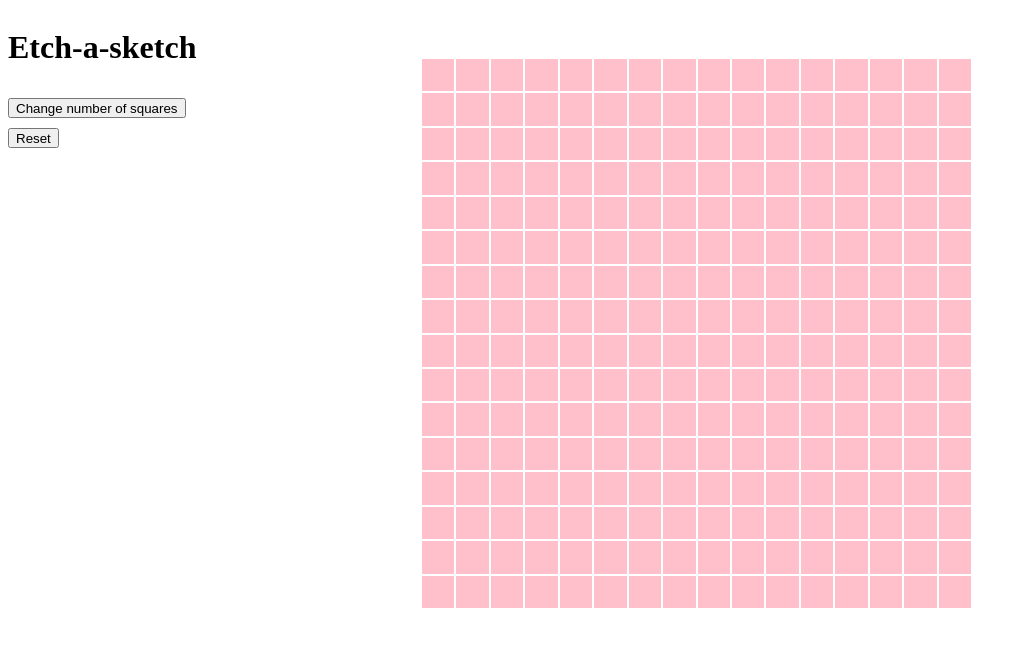
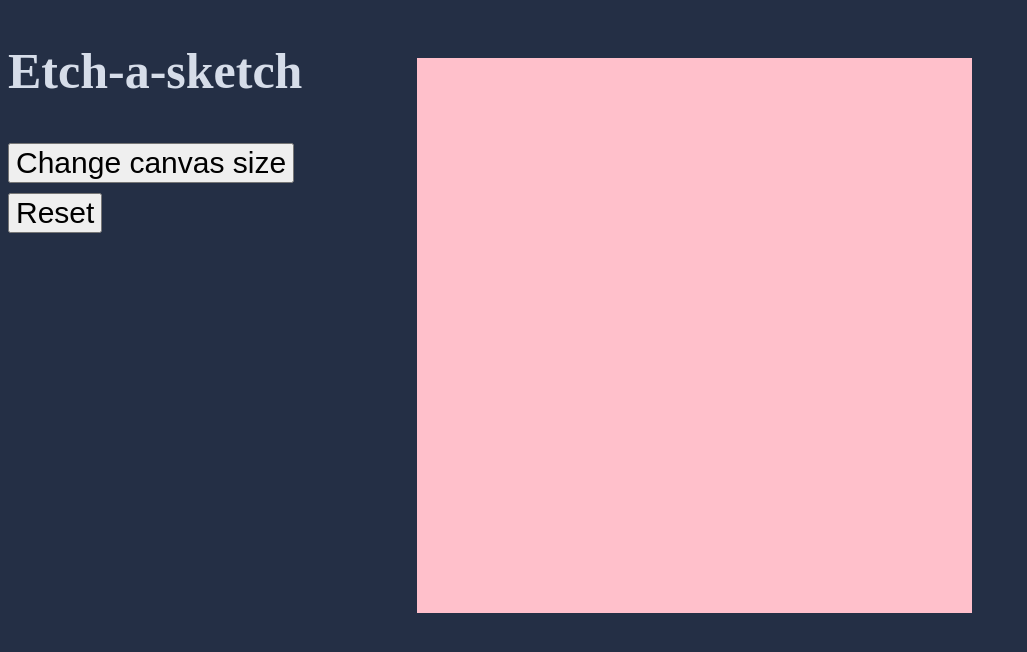
Before and after one commit to marcussleongg/etch-a-sketch, a plain HTML site: page index.html in a window 1280 px wide. Shown: the whole page, without its empty margins (0-1027 px from the left). Drawn offline with Linux system fonts and the light colour scheme.

Commit message:
Amend webpage aesthetics

```diff
--- a/index.html
+++ b/index.html
@@ -9,7 +9,7 @@
 <body>
   <div id="titleAndBtn">
     <h1>Etch-a-sketch</h1>
-    <button id="btn">Change number of squares</button>
+    <button id="btn">Change canvas size</button>
     <button id="resetbtn">Reset</button>
   </div>
   <div id="container"></div>
--- a/main.js
+++ b/main.js
@@ -14,7 +14,7 @@ function createGrid(gridNum) {
         let i = 0;
         while (i<gridNum) {
             let square = document.createElement("div");
-            let squareDimension = (535-gridNum)/gridNum;
+            let squareDimension = 555/gridNum;
             console.log(squareDimension);
             square.style.width = squareDimension + "px";
             square.style.height = squareDimension + "px";
@@ -41,7 +41,7 @@ createGrid(16);
 
 const button = document.querySelector("#btn");
 button.addEventListener('click', (num) => {
-    num = prompt("Please enter the number of squares you want the grid to have (maximum is 100)");
+    num = prompt("Please enter a number from 1 to 100");
     if (num == null) {
 
     } else if (num > 100 || num < 1) {
--- a/style.css
+++ b/style.css
@@ -3,26 +3,32 @@
     height: 20px;
     flex-direction: column;
     gap: 10px;
+    color: #d6dde9;
+}
+
+h1 {
+    font-size: 50px;
 }
 
 #btn {
-    height: 20px;
     width: fit-content;
+    font-size: 30px;
 }
 
 #resetbtn {
-    height: 20px;
     width: fit-content;
+    font-size: 30px;
 }
 
 body {
     display: flex;
     justify-content: space-between;
+    background-color: #242f45;
 }
 
 .square {
     background-color: pink;
-    margin: 1px;
+    margin: 0px;
 }
 
 #container {
@@ -32,8 +38,8 @@ body {
     flex-direction: column;
     align-items: center;
     justify-content: center;
-    max-width: 555px;
-    max-height: 555px;
+    width: 555px;
+    height: 555px;
 }
 
 .row {
```
